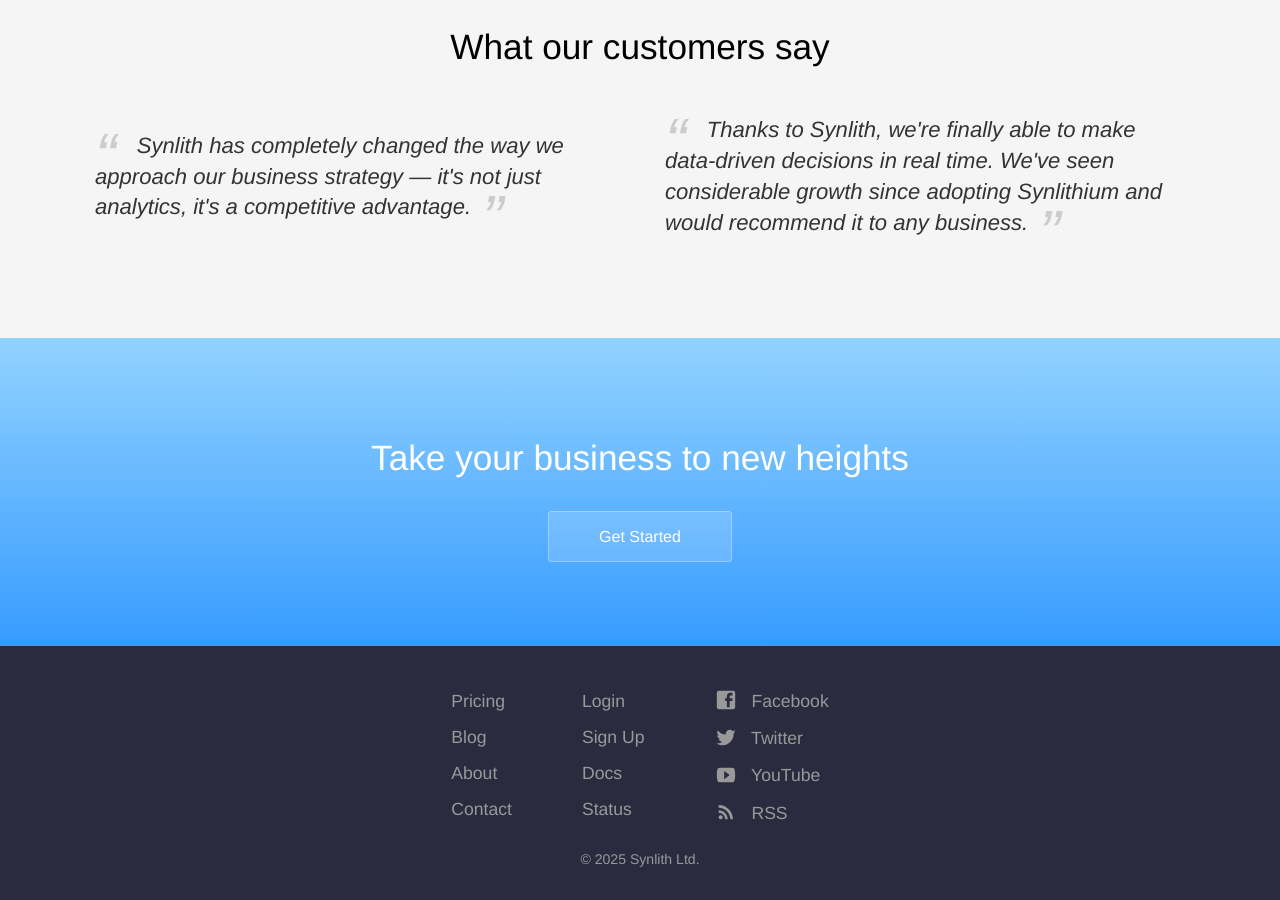
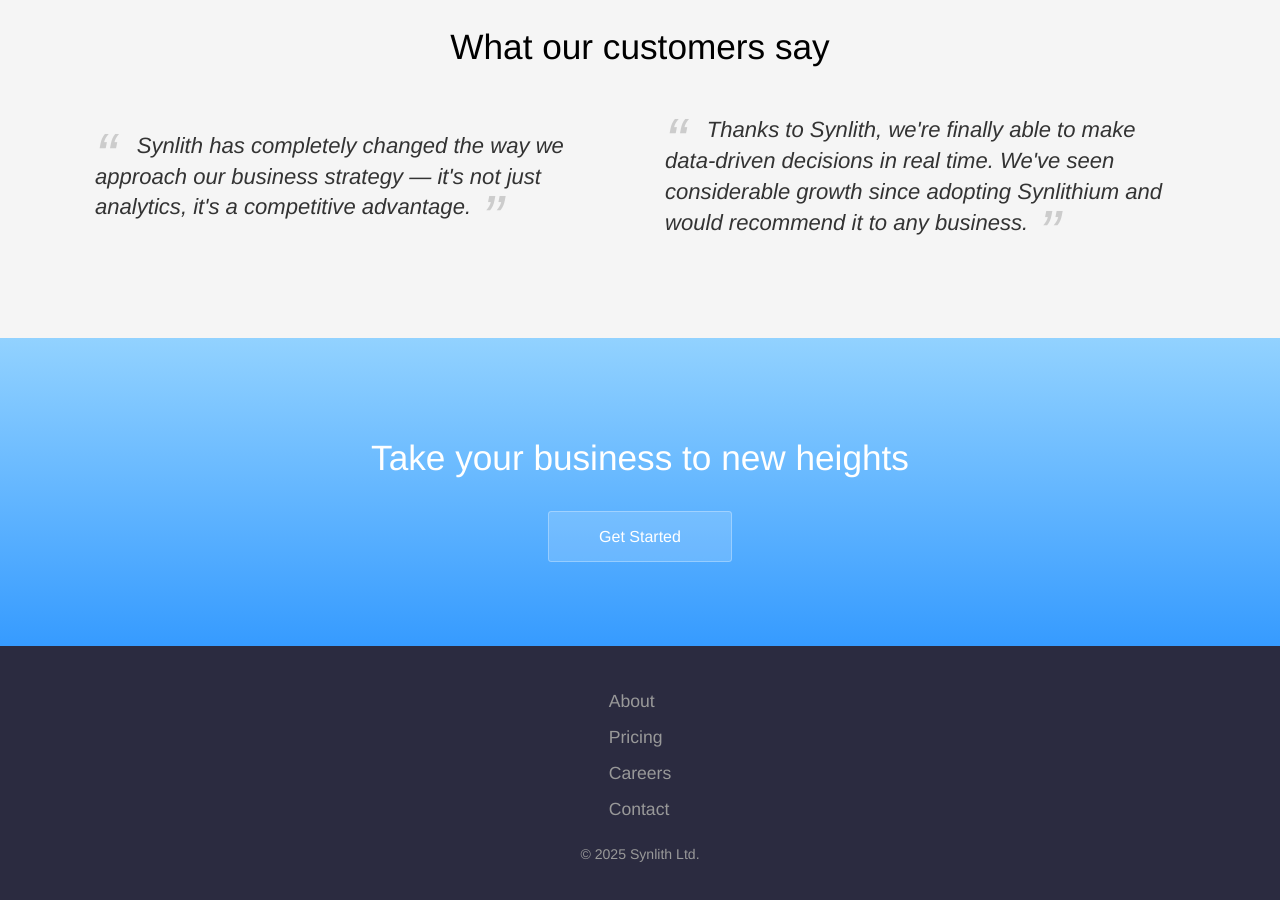
Before and after one commit to derpyjim/PRSyn, a Jekyll site: the page built from index.html, in a window 1280 px wide and 900 px high, scrolled down 2432 px. Built offline with Jekyll 4.4.1, drawn with Linux system fonts in a browser that asks for light colours.

Commit message:
Update footer.yml

```diff
--- a/_data/footer.yml
+++ b/_data/footer.yml
@@ -1,39 +1,9 @@
 - links:
-  - name: Pricing
-    link: /pricing/
-  - name: Blog
-    link: /blog/
   - name: About
     link: /about/
+  - name: Pricing
+    link: /pricing
+  - name: Careers
+    link: /careers
   - name: Contact
     link: /contact/
-- links:
-  - name: Login
-    link: /
-    new_window: true
-  - name: Sign Up
-    link: /
-    new_window: true
-  - name: Docs
-    link: /
-    new_window: true
-  - name: Status
-    link: /
-    new_window: true
-- links:
-  - name: Facebook
-    link: https://facebook.com/cloudcannon/
-    new_window: true
-    social_icon: Facebook
-  - name: Twitter
-    link: https://twitter.com/cloudcannon/
-    social_icon: Twitter
-    new_window: true
-  - name: YouTube
-    link: https://youtube.com/cloudcannon/
-    social_icon: YouTube
-    new_window: true
-  - name: RSS
-    link: /feed.xml
-    social_icon: RSS
-    new_window: false
```
